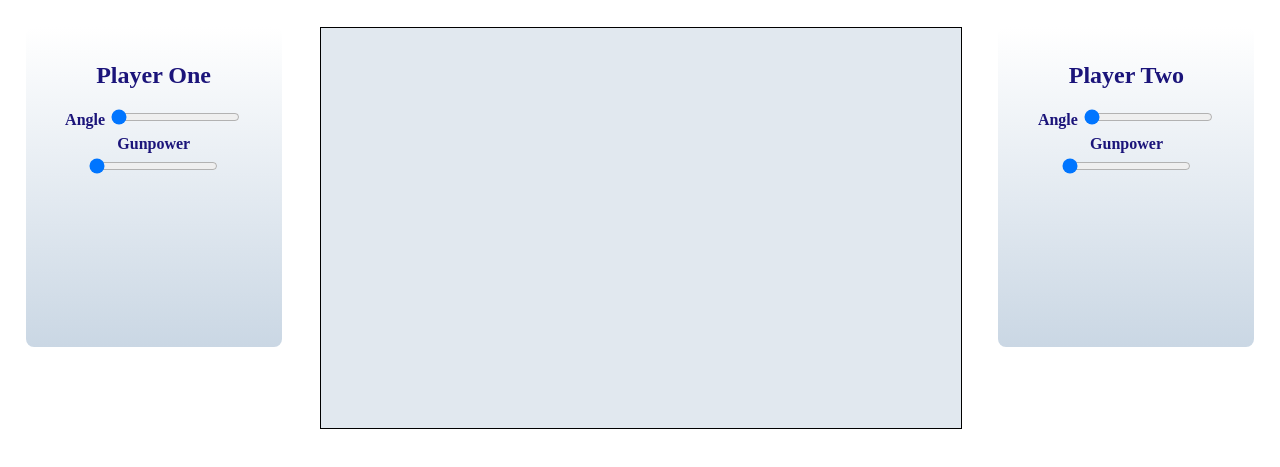
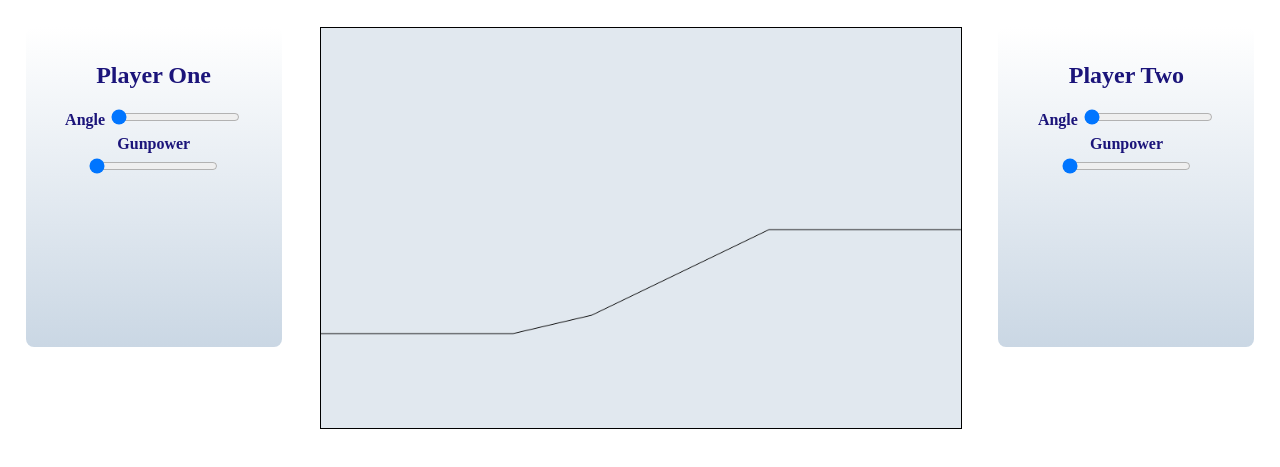
Before and after one commit to DeniseAlicia/Code2, a website: page ballerburg/ballerburg.html in a window 1280 px wide. Shown: the part 93-560 px from the top of the page. Drawn offline with Linux system fonts and the light colour scheme.

Commit message:
Mountain

```diff
--- a/ballerburg/ballerburg.html
+++ b/ballerburg/ballerburg.html
@@ -5,7 +5,7 @@
     <meta name="viewport" content="width=device-width, initial-scale=1.0">
     <title>Ballerburg</title>
     <link rel="stylesheet" href="ballerburg.css">
-    <script src="ballerburg.js"></script>
+    <script src="ballerburg.js" defer></script>
 </head>
 <body>
 
--- a/ballerburg/ballerburg.js
+++ b/ballerburg/ballerburg.js
@@ -65,6 +65,16 @@ function generateBall(_cannon) {
     cannonBalls.push(newBall);
 }
 function drawTerrain() {
+    ctx.beginPath();
+    ctx.moveTo(0, platform1);
+    ctx.lineTo(canvas.width * 0.3, platform1);
+    ctx.lineTo(Math.floor(Math.random() * canvas.width * 0.3) + canvas.width * 0.3, peak);
+    ctx.lineTo(canvas.width * 0.7, platform2);
+    ctx.lineTo(canvas.width, platform2);
+    ctx.strokeStyle = "black";
+    ctx.stroke();
+    ctx.fillStyle = "black";
+    //ctx.fill();
 }
 function drawCannons() {
     for (let i = 0; i < cannons.length; i++) {
@@ -85,7 +95,6 @@ function collisionCheck(_ball) {
 function winner(_player) {
 }
 function animationFrame() {
-    drawTerrain();
     drawCannons();
     drawBalls();
     for (let i = 0; i < cannonBalls.length; i++) {
```
Also changed, not shown: ballerburg/ballerburg.ts (+10 -1 lines), 1 other file.
